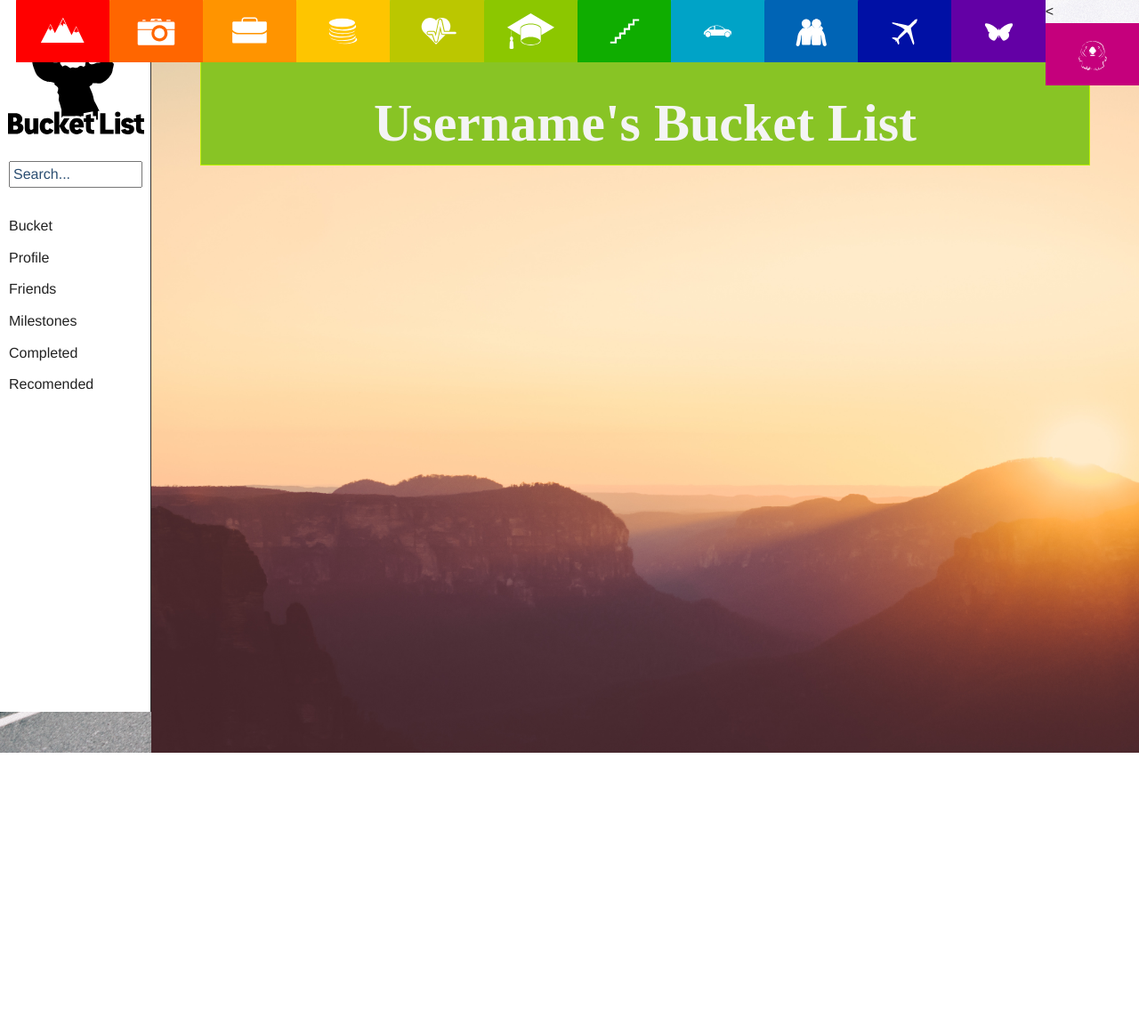
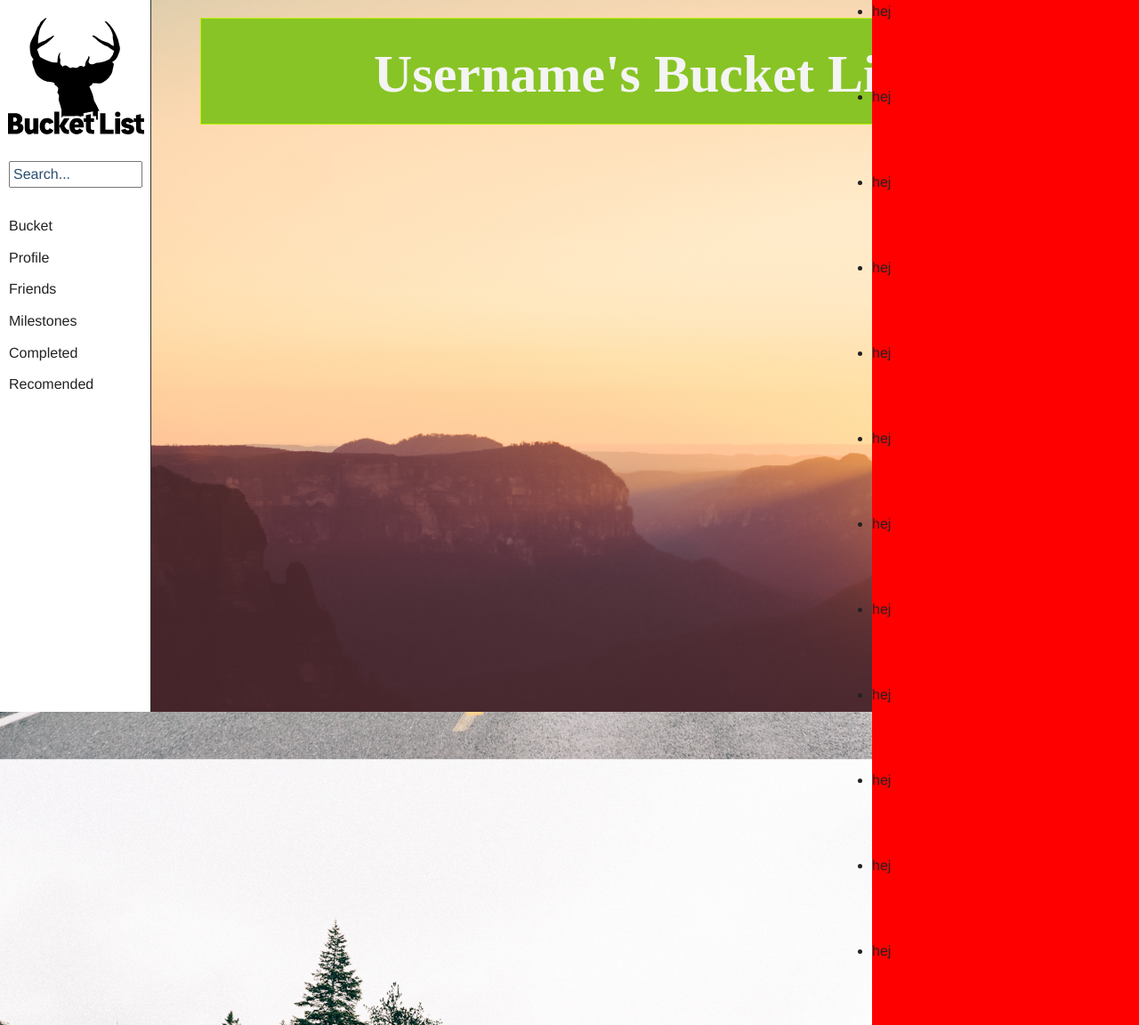
Before and after one commit to NinjaGrisen/buck, a PHP site: page / in a window 1280 px wide. Shown: the whole page at 89% size. Before the commit the page ends 846 px from the top, so only its background shows below. Run offline with PHP 8.4, Linux system fonts and the light colour scheme; data that the repository does not hold is empty; style sheets or scripts are compiled from the project's sources; some web fonts are replaced.

Commit message:
desc > description
fuck php

```diff
--- a/index.php
+++ b/index.php
@@ -16,20 +16,21 @@ include("includes/head.php");
 	</ul>
 
 </div>
-<div id="bucket-container">
-	<ul><
-	<div class="icon icon_1"></div>
-	<div class="icon icon_2"></div>
-	<div class="icon icon_3"></div>
-	<div class="icon icon_4"></div>
-	<div class="icon icon_5"></div>
-	<div class="icon icon_6"></div>
-	<div class="icon icon_7"></div>
-	<div class="icon icon_8"></div>
-	<div class="icon icon_9"></div>
-	<div class="icon icon_10"></div>
-	<div class="icon icon_11"></div>
-	<div class="icon icon_12"></div>
+<div class="bucket-container">
+	<ul class="filter_icon">
+		<li class="icon icon_1">hej</li>
+		<li class="icon icon_2">hej</li>
+		<li class="icon icon_3">hej</li>
+		<li class="icon icon_4">hej</li>
+		<li class="icon icon_5">hej</li>
+		<li class="icon icon_6">hej</li>
+		<li class="icon icon_7">hej</li>
+		<li class="icon icon_8">hej</li>
+		<li class="icon icon_9">hej</li>
+		<li class="icon icon_10">hej</li>
+		<li class="icon icon_11">hej</li>
+		<li class="icon icon_12">hej</li>
+	</ul>
 </div>
 <div class="headerBG"></div>
 <div id="container" >
@@ -60,9 +61,9 @@ include("includes/head.php");
 			<div class="large-9 medium-9 small-8 columns bucket-text-container">
 				<div class=" bucket-list-header">
 					<h1 class='list-title'>{{Title}}</h1>
-					<p class='list-desc'>{{Desc}}</p>
+					<p class='list-desc'>{{Description}}</p>
 					<input type="text" class='editable hidden title' value="{{Title}}" />
-					<input type="text" class='editable hidden desc' value="{{Desc}}" />
+					<input type="text" class='editable hidden desc' value="{{Description}}" />
 					<input type="button" class='editable hidden update-button' value="Update"/>
 				</div>
 			</div>
--- a/style/main.less
+++ b/style/main.less
@@ -223,7 +223,7 @@ html {
    }
 }
 
-.bucket-container{
+/*.bucket-container{
   margin-top: 20px;
 }
 
@@ -261,6 +261,26 @@ html {
 .icon.in-active:hover:before{
     display: none;
 }
+*/
+.bucket-container{
+  position: absolute;
+  right:0;
+  top:0;
+  bottom:0;
+  height:100%;
+
+  .filter_icon{
+    display: inline-block;
+    width: 300px;
+    height:100%;
+
+    .icon{
+      width: 300px;
+      height:12%;
+      background: red;
+    }
+  }
+}
 
 @icon-colors:
     #ff0000,
@@ -286,10 +306,6 @@ html {
 
 .generate-icons();
 
-
-.bucket-list{
-  background: red;
-}
 .hidden{
   display: none;
 }
```
